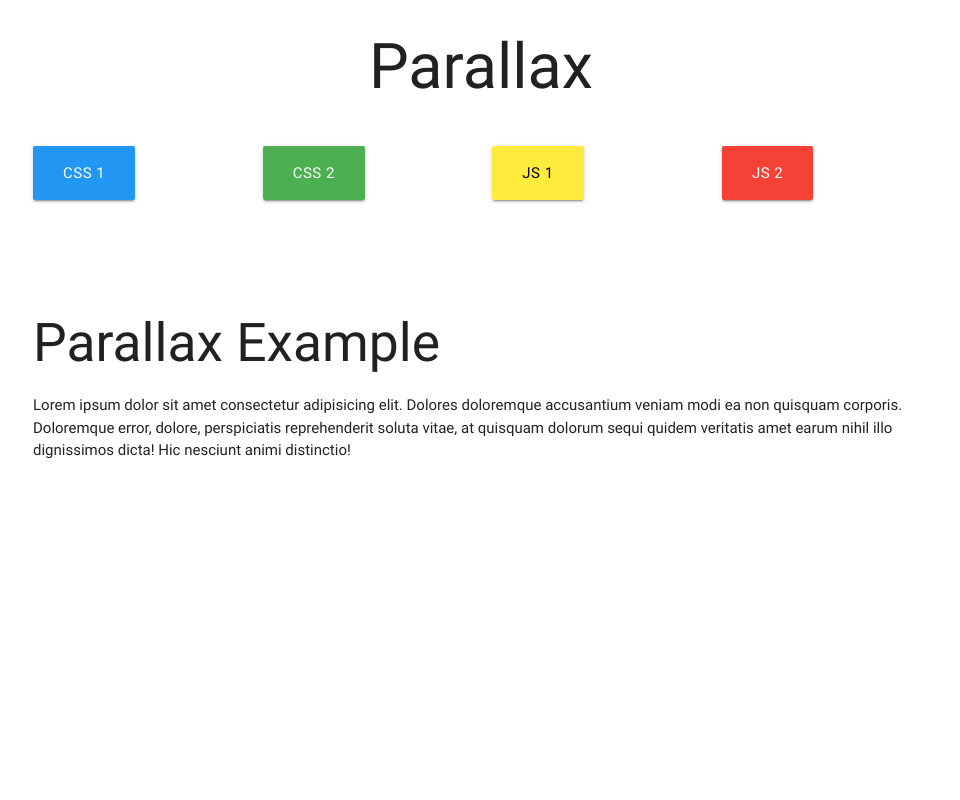
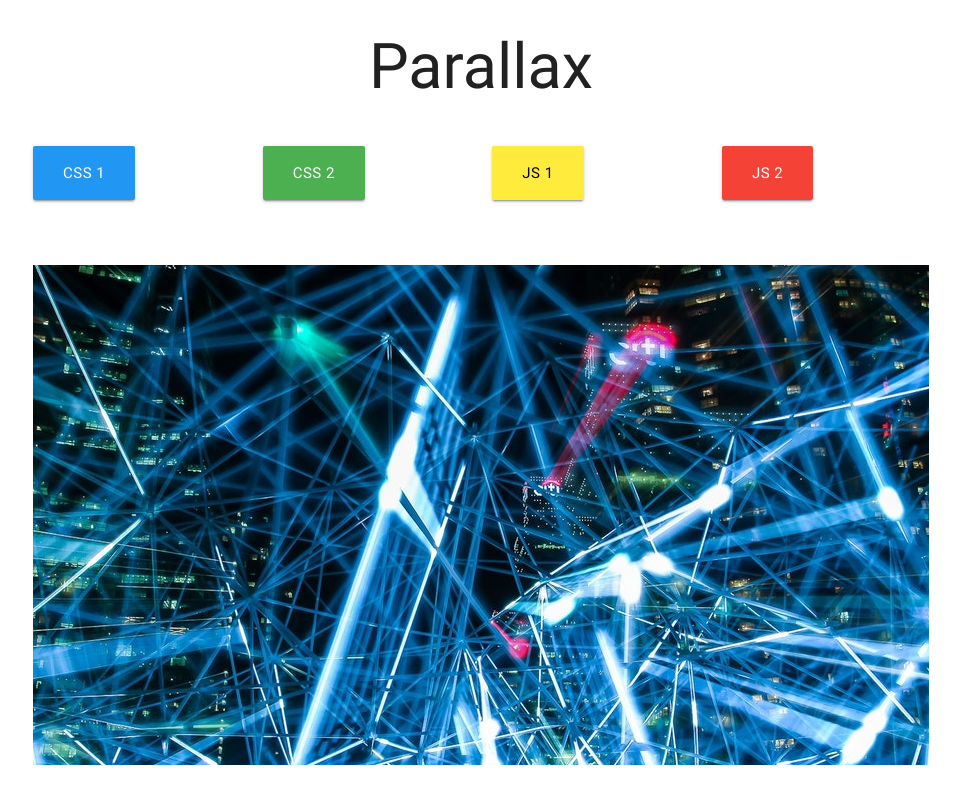
Before and after one commit to BrandonSmith8038/udemy-materilize-css, a website: page Sandbox/5_1_parallax.html in a window 1280 px wide. Shown: the top 800 px of the page, without its empty margins (159-1119 px from the left). Drawn offline with nearby package versions, Linux system fonts and the light colour scheme.

Commit message:
Parallax

```diff
--- a/Sandbox/5_1_parallax.html
+++ b/Sandbox/5_1_parallax.html
@@ -125,22 +125,22 @@
     <!-- START HERE -->
 
     <!-- PARALLAX -->
-    <div>
-      <div>
-        <img src="">
+    <div class='parallax-container'>
+      <div class='parallax'>
+        <img src="img/img1.jpg">
       </div>
     </div>
-    <div>
-      <div>
-        <h2>Parallax Example</h2>
+    <div class='section white'>
+      <div class='row container'>
+        <h2 class='header'>Parallax Example</h2>
         <p>Lorem ipsum dolor sit amet consectetur adipisicing elit. Dolores doloremque accusantium veniam modi ea non quisquam
           corporis. Doloremque error, dolore, perspiciatis reprehenderit soluta vitae, at quisquam dolorum sequi quidem veritatis
           amet earum nihil illo dignissimos dicta! Hic nesciunt animi distinctio!</p>
       </div>
     </div>
-    <div>
-      <div>
-        <img src="">
+    <div class='parallax-container'>
+      <div class='parallax'>
+        <img src="img/img2.jpg">
       </div>
     </div>
 
@@ -168,7 +168,7 @@
 
 
       // JAVASCRIPT START HERE //
-
+      $('.parallax').parallax();
 
 
 
```
